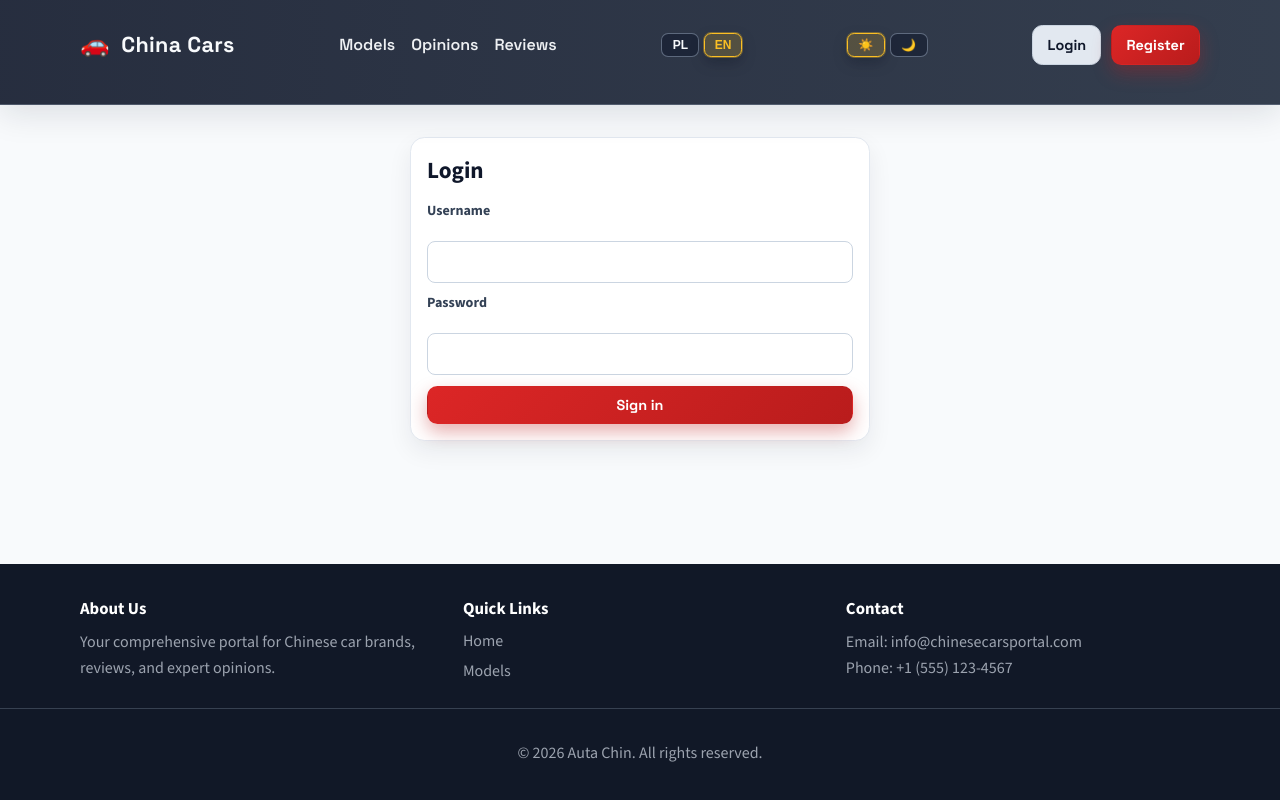
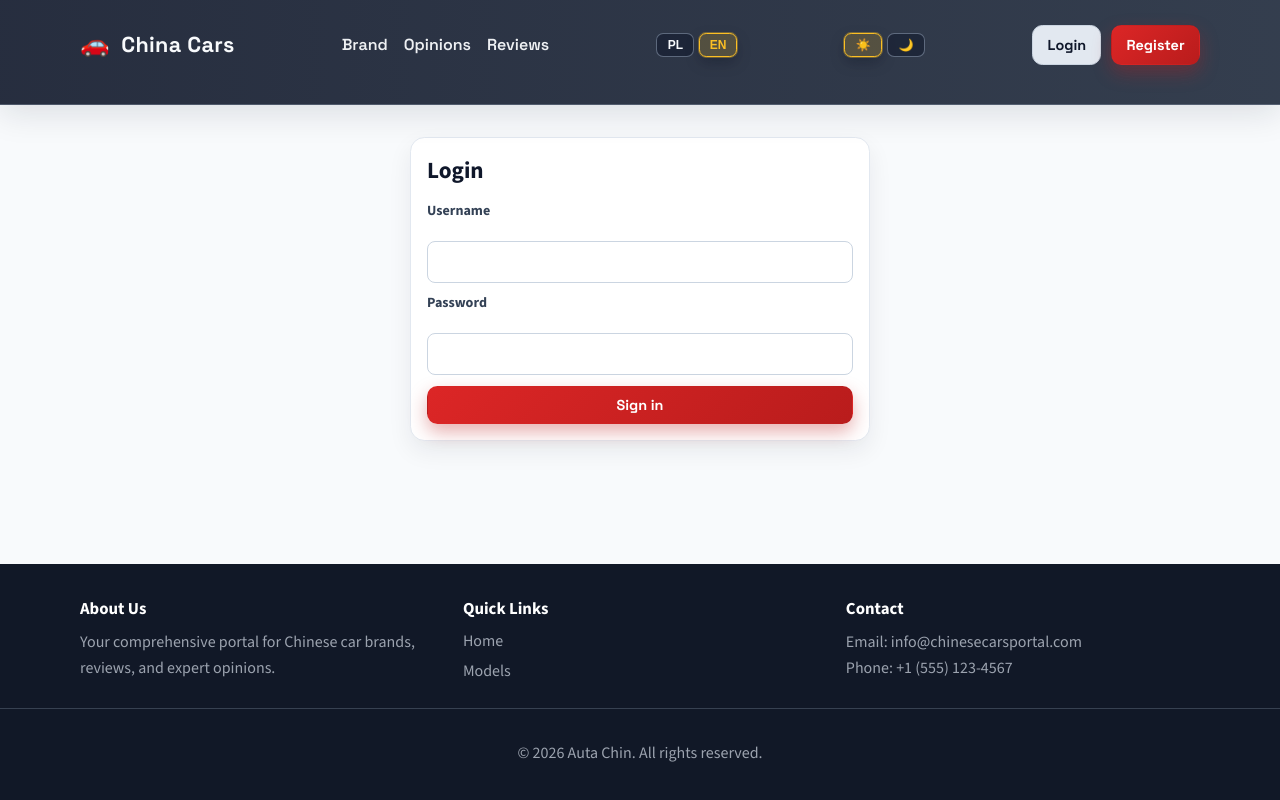
Before and after one commit to tomaszzarzycki37/portal, a React (Vite) app in the folder frontend/: page /login in a window 1280 px wide. Built offline with nearby package versions, Linux system fonts and the light colour scheme; no server answers.

Commit message:
Change nav cars label to Marka/Brand

```diff
--- a/frontend/src/i18n.jsx
+++ b/frontend/src/i18n.jsx
@@ -8,7 +8,7 @@ const baseTranslations = {
       brandIcon: '🚗',
       brandLogoUrl: '',
       brandTagline: '',
-      cars: 'Models',
+      cars: 'Brand',
       opinions: 'Opinions',
       reviews: 'Reviews',
       myContent: 'My Content',
@@ -512,7 +512,7 @@ const baseTranslations = {
       brandIcon: '🚗',
       brandLogoUrl: '',
       brandTagline: '',
-      cars: 'Modele',
+      cars: 'Marka',
       opinions: 'Opinie',
       reviews: 'Recenzje',
       myContent: 'Moje treści',
```
